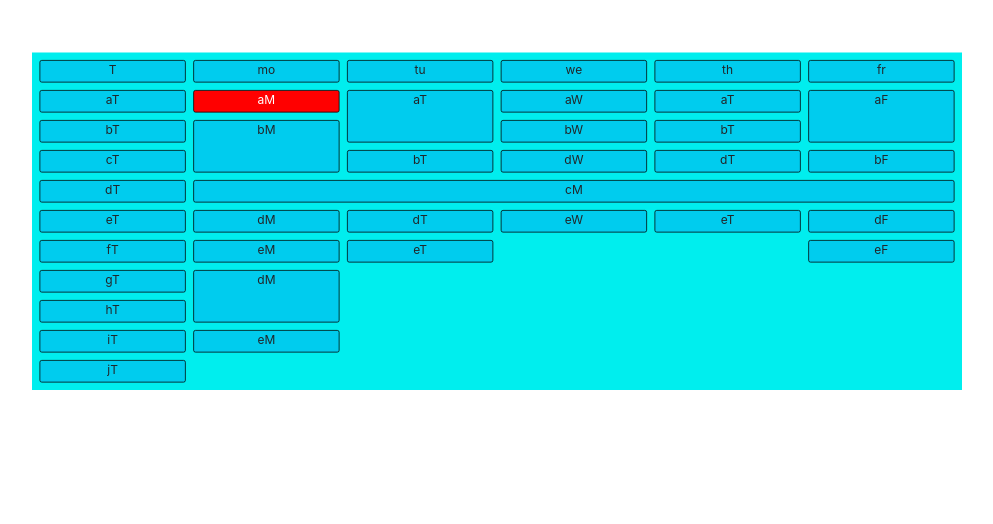
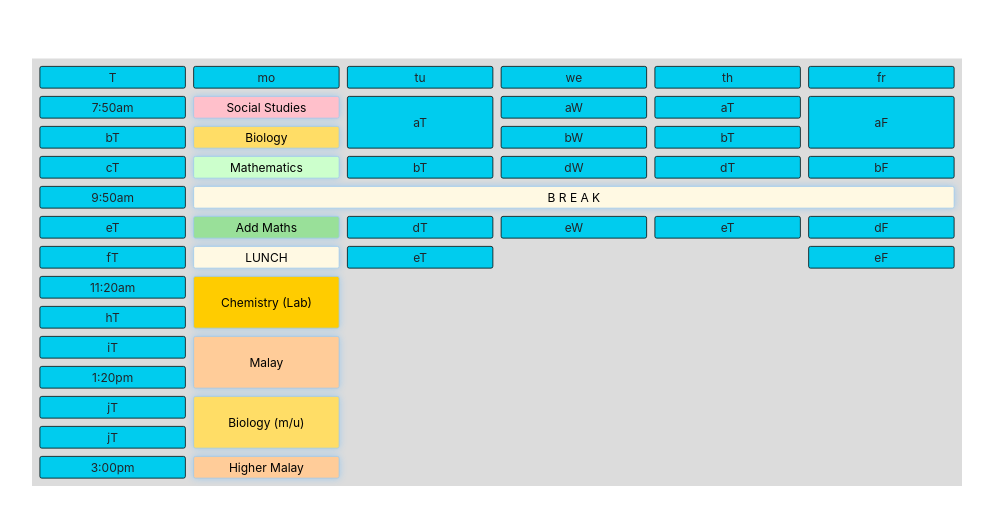
Before and after one commit to RefShah/react-todo1, a React (Create React App) app: page / in a window 1280 px wide. Shown: the top 524 px of the page, without its empty margins (50-1043 px from the left). Built offline with nearby package versions, Linux system fonts and the light colour scheme.

Commit message:
tmr EMon

```diff
--- a/src/components/gSheet2_tt3_RGL.jsx
+++ b/src/components/gSheet2_tt3_RGL.jsx
@@ -15,7 +15,55 @@ export default class MyFirstGrid extends React.Component {
   static defaultProps = {
     transformScale: 0.5
   };
-  render() {
+  constructor() {
+    super();
+    var today = new Date();
+
+    console.log('tdy: ', today);
+
+    this.state = {
+      dow: today.getDay()
+    };
+  };
+
+  getClass(key) {
+    var temp = "";
+    //some code to return className
+    // if (key.includes("Mon")) {
+    //   temp = temp + "Mon ";
+    // };
+    // if (key.includes("SS")) {
+    //   temp = temp + "SS ";
+    // };
+    // if (key.includes("Bio")) {
+    //   temp = temp + "Bio ";
+    // };
+    // if (key.includes("EMaths")) {
+    //   temp = temp + "Bio ";
+    // };
+    // if (key.includes("Bio")) {
+    //   temp = temp + "Bio ";
+    // };
+    // if (key.includes("Bio")) {
+    //   temp = temp + "Bio ";
+    // };
+    // if (key.includes("Bio")) {
+    //   temp = temp + "Bio ";
+    // };
+    // if (key.includes("Bio")) {
+    //   temp = temp + "Bio ";
+    // };
+    return key;
+    // if ((key.length == 1) || (key[0] == '0')) {
+    //   return 's1'
+    // }
+    // else {
+    //   return '';
+    // };
+    // return 's1';
+  };
+
+render() {
     // layout is an array of objects, see the demo for more complete usage
     const layout = [
       {i: 'a', x: 0, y: 0, w: 1, h: 1, static: true},
@@ -28,29 +76,42 @@ export default class MyFirstGrid extends React.Component {
       {i: 'g', x: 0, y: 0, w: 1, h: 1, static: true},
       {i: 'h', x: 0, y: 0, w: 1, h: 1, static: true}
     ];
+    console.log('dow: ', this.state);
     return (
       <div style={{transform: 'scale(0.75) translate(-10%, -10%)'}}>
       <ReactGridLayout className="layout" cols={6} rowHeight={30} width={1200}>
-        <div key="0T" data-grid={{x: 0, y: 0, w: 1, h: 1, static: true}}>T</div>
-        <div key="a" data-grid={{x: 0, y: 1, w: 1, h: 1, static: true}}>aT</div>
+        <div key="0T" className={this.getClass('0T')} data-grid={{x: 0, y: 0, w: 1, h: 1, static: true}}>T</div>
+        <div key="a" data-grid={{x: 0, y: 1, w: 1, h: 1, static: true}}>7:50am</div>
         <div key="b" data-grid={{x: 0, y: 2, w: 1, h: 1, static: true}}>bT</div>
         <div key="c" data-grid={{x: 0, y: 3, w: 1, h: 1, static: true}}>cT</div>
-        <div key="d" data-grid={{x: 0, y: 4, w: 1, h: 1, static: true}}>dT</div>
+        <div key="d" data-grid={{x: 0, y: 4, w: 1, h: 1, static: true}}>9:50am</div>
         <div key="e" data-grid={{x: 0, y: 5, w: 1, h: 1, static: true}}>eT</div>
         <div key="f" data-grid={{x: 0, y: 6, w: 1, h: 1, static: true}}>fT</div>
-        <div key="g" data-grid={{x: 0, y: 7, w: 1, h: 1, static: true}}>gT</div>
+        <div key="g" data-grid={{x: 0, y: 7, w: 1, h: 1, static: true}}>11:20am</div>
         <div key="h" data-grid={{x: 0, y: 8, w: 1, h: 1, static: true}}>hT</div>
         <div key="i" data-grid={{x: 0, y: 9, w: 1, h: 1, static: true}}>iT</div>
-        <div key="j" data-grid={{x: 0, y: 10, w: 1, h: 1, static: true}}>jT</div>
+        <div key="j" className={this.getClass('j')} data-grid={{x: 0, y: 10, w: 1, h: 1, static: true}}>1:20pm</div>
+        <div key="k" className={this.getClass('j')} data-grid={{x: 0, y: 11, w: 1, h: 1, static: true}}>jT</div>
+        <div key="l" className={this.getClass('j')} data-grid={{x: 0, y: 12, w: 1, h: 1, static: true}}>jT</div>
+        <div key="m" className={this.getClass('j')} data-grid={{x: 0, y: 13, w: 1, h: 1, static: true}}>3:00pm</div>
 
         <div key="moT" data-grid={{x: 1, y: 0, w: 1, h: 1, static: true}}>mo</div>
-        <div key="a1" className="s1" data-grid={{x: 1, y: 1, w: 1, h: 1, static: true}}>aM</div>
-        <div key="b1" data-grid={{x: 1, y: 2, w: 1, h: 2, static: true}}>bM</div>
-        <div key="c1" data-grid={{x: 1, y: 4, w: 5, h: 1, static: true}}>cM</div>
-        <div key="d1" data-grid={{x: 1, y: 5, w: 1, h: 1, static: true}}>dM</div>
-        <div key="e1" data-grid={{x: 1, y: 6, w: 1, h: 1, static: true}}>eM</div>
-        <div key="f1" data-grid={{x: 1, y: 7, w: 1, h: 2, static: true}}>dM</div>
-        <div key="g1" data-grid={{x: 1, y: 9, w: 1, h: 1, static: true}}>eM</div>
+        <div key="a1" className={this.getClass('Mon SS')} data-grid={{x: 1, y: 1, w: 1, h: 1, static: true}}>Social Studies</div>
+        {/* <div key="b1" data-grid={{x: 1, y: 2, w: 1, h: 2, static: true}}>boM</div> */}
+        {/* <div key="c1" data-grid={{x: 1, y: 4, w: 5, h: 1, static: true}}>coM</div>
+        <div key="d1" data-grid={{x: 1, y: 5, w: 1, h: 1, static: true}}>doM</div>
+        <div key="e1" data-grid={{x: 1, y: 6, w: 1, h: 1, static: true}}>eoM</div>
+        <div key="f1" data-grid={{x: 1, y: 7, w: 1, h: 2, static: true}}>doM</div>
+        <div key="g1" data-grid={{x: 1, y: 9, w: 1, h: 1, static: true}}>eoM</div> */}
+        <div key="b1" className={this.getClass('Mon Bio')} data-grid={{x: 1, y: 2, w: 1, h: 1, static: true}}>Biology</div>
+        <div key="c1" className={this.getClass('Mon EMaths')} data-grid={{x: 1, y: 3, w: 1, h: 1, static: true}}>Mathematics</div>
+        <div key="d1" className={this.getClass('Mon Makan')} data-grid={{x: 1, y: 4, w: 5, h: 1, static: true}}>B R E A K</div>
+        <div key="e1" className={this.getClass('Mon AMaths')} data-grid={{x: 1, y: 5, w: 1, h: 1, static: true}}>Add Maths</div>
+        <div key="f1" className={this.getClass('Mon Makan')} data-grid={{x: 1, y: 6, w: 1, h: 1, static: true}}>LUNCH</div>
+        <div key="g1" className={this.getClass('Mon ChemL')} data-grid={{x: 1, y: 7, w: 1, h: 2, static: true}}>Chemistry (Lab)</div>
+        <div key="h1" className={this.getClass('Mon Malay')} data-grid={{x: 1, y: 9, w: 1, h: 2, static: true}}>Malay</div>
+        <div key="i1" className={this.getClass('Mon Bio')} data-grid={{x: 1, y: 11, w: 1, h: 2, static: true}}>Biology (m/u)</div>
+        <div key="j1" className={this.getClass('Mon Malay')} data-grid={{x: 1, y: 13, w: 1, h: 1, static: true}}>Higher Malay</div>
 
         <div key="tuT" data-grid={{x: 2, y: 0, w: 1, h: 1, static: true}}>tu</div>
         <div key="a2" data-grid={{x: 2, y: 1, w: 1, h: 2, static: true}}>aT</div>
@@ -59,19 +120,19 @@ export default class MyFirstGrid extends React.Component {
         <div key="d2" data-grid={{x: 2, y: 5, w: 1, h: 1, static: true}}>dT</div>
         <div key="e2" data-grid={{x: 2, y: 6, w: 1, h: 1, static: true}}>eT</div>
 
+        <div key="thT" data-grid={{x: 4, y: 0, w: 1, h: 1, static: true}}>th</div>
+        <div key="a4" data-grid={{x: 4, y: 1, w: 1, h: 1, static: true}}>aT</div>
+        <div key="b4" data-grid={{x: 4, y: 2, w: 1, h: 1, static: true}}>bT</div>
+        {/* <div key="c2" data-grid={{x: 2, y: 3, w: 5, h: 1, static: true}}>c</div> */}
+        <div key="d4" data-grid={{x: 4, y: 3, w: 1, h: 1, static: true}}>dT</div>
+        <div key="e4" data-grid={{x: 4, y: 5, w: 1, h: 1, static: true}}>eT</div>
+
         <div key="weT" data-grid={{x: 3, y: 0, w: 1, h: 1, static: true}}>we</div>
         <div key="a3" data-grid={{x: 3, y: 1, w: 1, h: 1, static: true}}>aW</div>
         <div key="b3" data-grid={{x: 3, y: 2, w: 1, h: 1, static: true}}>bW</div>
         {/* <div key="c2" data-grid={{x: 2, y: 3, w: 5, h: 1, static: true}}>c</div> */}
         <div key="d3" data-grid={{x: 3, y: 3, w: 1, h: 1, static: true}}>dW</div>
         <div key="e3" data-grid={{x: 3, y: 5, w: 1, h: 1, static: true}}>eW</div>
-
-        <div key="thT" data-grid={{x: 4, y: 0, w: 1, h: 1, static: true}}>th</div>
-        <div key="a4" data-grid={{x: 4, y: 1, w: 1, h: 1, static: true}}>aT</div>
-        <div key="b4" data-grid={{x: 4, y: 2, w: 1, h: 1, static: true}}>bT</div>
-        {/* <div key="c2" data-grid={{x: 2, y: 3, w: 5, h: 1, static: true}}>c</div> */}
-        <div key="d4" data-grid={{x: 4, y: 3, w: 1, h: 1, static: true}}>dT</div>
-        <div key="e4" data-grid={{x: 4, y: 5, w: 1, h: 1, static: true}}>eT</div>
 
         <div key="frT" data-grid={{x: 5, y: 0, w: 1, h: 1, static: true}}>fr</div>
         <div key="a5" data-grid={{x: 5, y: 1, w: 1, h: 2, static: true}}>aF</div>
--- a/src/css/example-styles.css
+++ b/src/css/example-styles.css
@@ -5,7 +5,7 @@ body {
   width: 100%;
 }
 .react-grid-layout {
-  background: #0ee;
+  background: #dcdcdc;
   margin-top: 10px;
 }
 .layoutJSON {
@@ -21,7 +21,7 @@ body {
 }
 .react-grid-item {
   box-sizing: border-box;
-  background: #000;
+  /* background: #000; */
   margin: auto;
   width: 50%;
 }
@@ -38,13 +38,81 @@ body {
   background: #0ce;
   border-radius: 3px;
   text-align: center;
-  margin: auto;
-  width: 50%;
+  display: flex;
+  justify-content: center;
+  align-items: center;
 }
 .react-grid-item.s1 {
   background: #f00;
   color: white;
   border-radius: 3px;
+  outline: none;
+  border-color: #9ecaed;
+  box-shadow: 0 0 10px #9ecaed;
+}
+.react-grid-item.SS {
+  background: pink;
+  color: black;
+  border-radius: 3px;
+  outline: none;
+  border-color: #9ecaed;
+  box-shadow: 0 0 10px #9ecaed;
+}
+.react-grid-item.Bio {
+  background: rgb(255, 221, 102);
+  color: black;
+  border-radius: 3px;
+  outline: none;
+  border-color: #9ecaed;
+  box-shadow: 0 0 10px #9ecaed;
+}
+.react-grid-item.EMaths {
+  background: rgb(204, 255, 204);
+  color: black;
+  border-radius: 3px;
+  outline: none;
+  border-color: #9ecaed;
+  box-shadow: 0 0 10px #9ecaed;
+}
+.react-grid-item.AMaths {
+  background: rgb(153, 224, 153);
+  color: black;
+  border-radius: 3px;
+  outline: none;
+  border-color: #9ecaed;
+  box-shadow: 0 0 10px #9ecaed;
+}
+.react-grid-item.Makan {
+  background: rgb(255, 249, 227);
+  color: black;
+  border-radius: 3px;
+  outline: none;
+  border-color: #9ecaed;
+  box-shadow: 0 0 10px #9ecaed;
+}
+.react-grid-item.ChemL {
+  background: rgb(255, 204, 0);
+  color: black;
+  border-radius: 3px;
+  outline: none;
+  border-color: #9ecaed;
+  box-shadow: 0 0 10px #9ecaed;
+}
+/* .react-grid-item.Bio {
+  background: rgb(255, 221, 102);
+  color: black;
+  border-radius: 3px;
+  outline: none;
+  border-color: #9ecaed;
+  box-shadow: 0 0 10px #9ecaed;
+} */
+.react-grid-item.Malay {
+  background: rgb(255, 204, 153);
+  color: black;
+  border-radius: 3px;
+  outline: none;
+  border-color: #9ecaed;
+  box-shadow: 0 0 10px #9ecaed;
 }
 .react-grid-item .text {
   /* font-size: 24px; */
```
Also changed, not shown: 1 other file (tests, documents, lock files or other folders).
